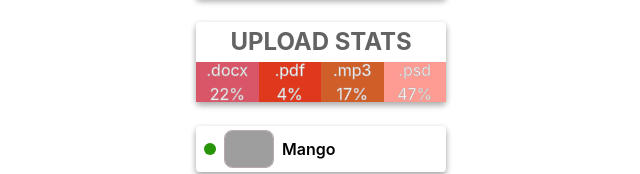
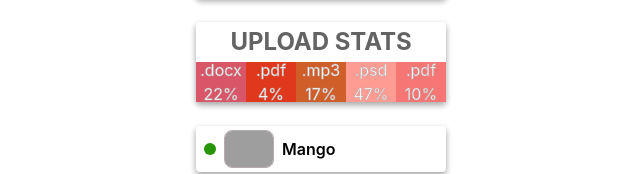
Before and after one commit to MarynaPotiievska/goit-react-hw-01-components, a React (Create React App) app: page / in a window 1280 px wide. Shown: the part 252-426 px from the top of the page, without its empty margins (319-959 px from the left). Built offline with nearby package versions, Linux system fonts and the light colour scheme; grey boxes are pictures that could not be loaded.

Commit message:
Fixed Statistics

```diff
--- a/src/components/Statistics/Statistics.jsx
+++ b/src/components/Statistics/Statistics.jsx
@@ -1,38 +1,35 @@
 import PropTypes from 'prop-types';
-import { StatsCard, Title, UploadInfoList, FilesType } from './Statistics.styled';
+import {
+  StatsCard,
+  Title,
+  UploadInfoList,
+  FilesType,
+} from './Statistics.styled';
 
-export const Statistics = ({title, stats: data}) => {
+export const Statistics = ({ title, stats: data }) => {
   return (
     <StatsCard>
       {title && <Title>Upload stats</Title>}
 
       <UploadInfoList>
-        <FilesType key={data[0].id}>
-          <span>{data[0].label}</span>
-          <span>{data[0].percentage}%</span>
-        </FilesType>
-        <FilesType key={data[1].id}>
-          <span>{data[1].label}</span>
-          <span>{data[1].percentage}%</span>
-        </FilesType>
-        <FilesType key={data[2].id}>
-          <span>{data[2].label}</span>
-          <span>{data[2].percentage}%</span>
-        </FilesType>
-        <FilesType key={data[3].id}>
-          <span>{data[3].label}</span>
-          <span>{data[3].percentage}%</span>
-        </FilesType>
+        {data.map(({ id, label, percentage }) => (
+          <FilesType key={id}>
+            <span>{label}</span>
+            <span>{percentage}%</span>
+          </FilesType>
+        ))}
       </UploadInfoList>
     </StatsCard>
   );
 };
 
 Statistics.propTypes = {
-	title: PropTypes.string,
-  stats: PropTypes.arrayOf(PropTypes.exact({
-    id: PropTypes.string.isRequired,
-    label: PropTypes.string.isRequired,
-    percentage: PropTypes.number.isRequired
-  })).isRequired
+  title: PropTypes.string,
+  stats: PropTypes.arrayOf(
+    PropTypes.exact({
+      id: PropTypes.string.isRequired,
+      label: PropTypes.string.isRequired,
+      percentage: PropTypes.number.isRequired,
+    })
+  ).isRequired,
 };
```
